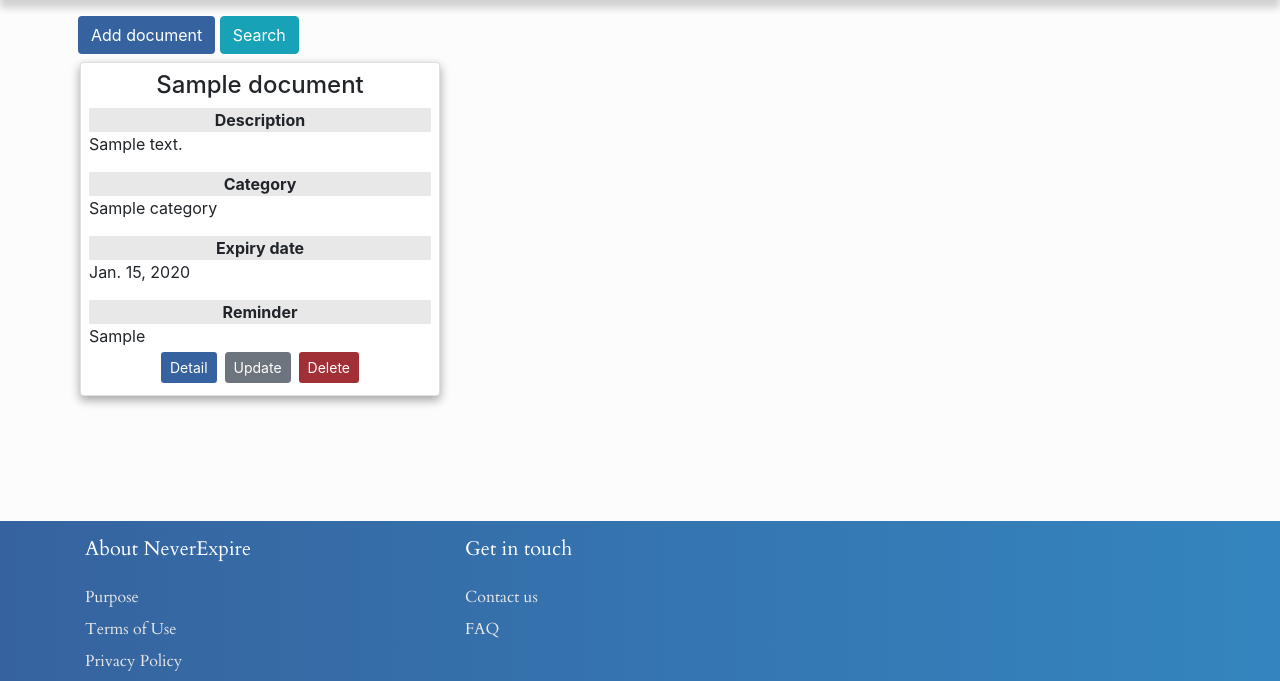
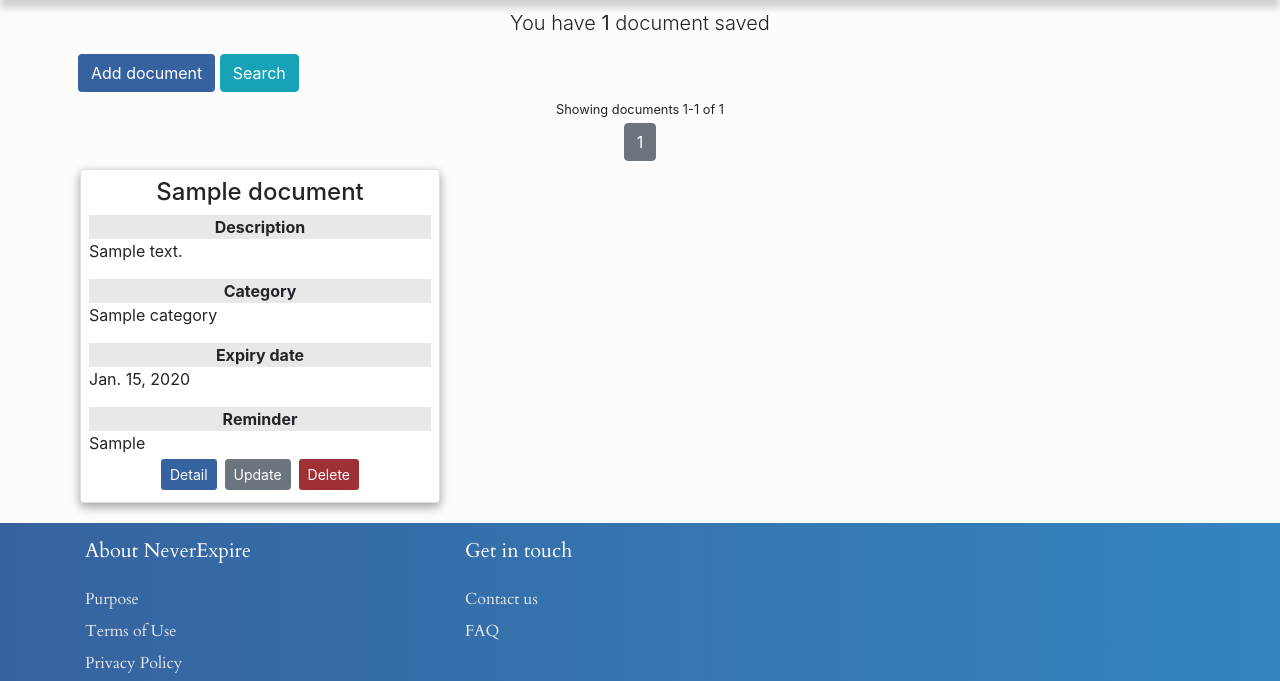
Before and after one commit to dmusilcz/reminder, a Django app: page /docs/ in a window 1280 px wide. Shown: the part 119-800 px from the top of the page. Run offline with Django 3.2, Linux system fonts and the light colour scheme; a user stored in the database is signed in; tables that the repository leaves empty hold one stand-in row (values such as "Sample post"); some libraries are stand-ins or nearby versions.

Commit message:
Reworked pagination

```diff
--- a/main/templates/main/docs.html
+++ b/main/templates/main/docs.html
@@ -11,10 +11,15 @@
   <div class="container h-100 p-0 main-container">
   <!--<div class="container">-->
     <div class="row mx-0">
-      <div class="col-12 px-0">
+      <div class="col-12 px-0 pt-2">
         <div class="text-center menu-heading mt-2">
           <h1>Documents</h1>
         </div>
+        {% if docs %}
+          <div class="w-100 text-center">
+            <p class="lead">You have <b>{{ user.document_set.count }}</b> document{{ user.document_set.count|pluralize }} saved</p>
+          </div>
+        {% endif %}
         <div class="my-2" id="messages">
           <p id='message' class="message-hidden">Document deleted successfully</p>
         </div>
@@ -28,6 +33,30 @@
   <!--<div class="container">-->
     <div class="row mx-0" id="docs-col">
       {% if docs.count > 0 %}
+        <div class="pagination w-100 d-flex flex-column">
+            <div class="text-center">
+              <p class="small mb-1">Showing documents {{ page_obj.start_index }}-{{ page_obj.end_index }} of {{ page_obj.paginator.count }}</p>
+            </div>
+            <div class="d-flex justify-content-center">
+              {% if page_obj.has_previous %}
+                <a class="btn btn-outline-secondary mb-2 mx-1" href="?page=1{% if searched %}&searched=True{% endif %}"><<</a>
+                <a class="btn btn-outline-secondary mb-2 mx-1" href="?page={{ page_obj.previous_page_number }}{% if searched %}&searched=True{% endif %}"><</a>
+              {% endif %}
+
+              {% for num in page_obj.paginator.page_range %}
+                {% if page_obj.number == num %}
+                  <a class="btn btn-secondary mb-2 mx-1" href="?page={{ num }}{% if searched %}&searched=True{% endif %}">{{ num }}</a>
+                {% elif num > page_obj.number|add:'-3' and num < page_obj.number|add:'3' %}
+                  <a class="btn btn-outline-secondary mb-2 mx-1" href="?page={{ num }}{% if searched %}&searched=True{% endif %}">{{ num }}</a>
+                {% endif %}
+              {% endfor %}
+
+              {% if page_obj.has_next %}
+                <a class="btn btn-outline-secondary mb-2 mx-1" href="?page={{ page_obj.next_page_number }}{% if searched %}&searched=True{% endif %}">></a>
+                <a class="btn btn-outline-secondary mb-2 mx-1" href="?page={{ page_obj.paginator.num_pages }}{% if searched %}&searched=True{% endif %}">>></a>
+              {% endif %}
+            </div>
+          </div>
         <div class="d-flex h-auto" id="docs-list">
           {% for doc in docs %}
           <div class="col-lg-4 col-md-6 col-sm-12 doc" id="doc_{{ doc.id }}">
@@ -56,10 +85,14 @@
           {% endfor %}
         </div>
           {% if is_paginated %}
-
+          <div class="pagination w-100 d-flex flex-column">
+            <div class="text-center">
+              <p class="small mb-1">Showing documents {{ page_obj.start_index }}-{{ page_obj.end_index }} of {{ page_obj.paginator.count }} ({{ user.document_set.count }} documents saved)</p>
+            </div>
+            <div class="d-flex justify-content-center">
               {% if page_obj.has_previous %}
-              <a class="btn btn-outline-secondary mb-2 mx-1" href="?page=1{% if searched %}&searched=True{% endif %}">First</a>
-              <a class="btn btn-outline-secondary mb-2 mx-1" href="?page={{ page_obj.previous_page_number }}{% if searched %}&searched=True{% endif %}">Previous</a>
+                <a class="btn btn-outline-secondary mb-2 mx-1" href="?page=1{% if searched %}&searched=True{% endif %}"><<</a>
+                <a class="btn btn-outline-secondary mb-2 mx-1" href="?page={{ page_obj.previous_page_number }}{% if searched %}&searched=True{% endif %}"><</a>
               {% endif %}
 
               {% for num in page_obj.paginator.page_range %}
@@ -71,12 +104,12 @@
               {% endfor %}
 
               {% if page_obj.has_next %}
-              <a class="btn btn-outline-secondary mb-2 mx-1" href="?page={{ page_obj.next_page_number }}{% if searched %}&searched=True{% endif %}">Next</a>
-              <a class="btn btn-outline-secondary mb-2 mx-1" href="?page={{ page_obj.paginator.num_pages }}{% if searched %}&searched=True{% endif %}">Last</a>
+                <a class="btn btn-outline-secondary mb-2 mx-1" href="?page={{ page_obj.next_page_number }}{% if searched %}&searched=True{% endif %}">></a>
+                <a class="btn btn-outline-secondary mb-2 mx-1" href="?page={{ page_obj.paginator.num_pages }}{% if searched %}&searched=True{% endif %}">>></a>
               {% endif %}
-
+            </div>
+          </div>
           {% endif %}
-
       {% else %}
         <div class="d-flex text-center justify-content-center w-100">
           <div class="d-flex no-docs px-2">
```
Also changed, not shown: main/templates/main/includes/partial_docs_list.html (+33 -1 lines). Lines whose indentation alone changed are shown as unchanged.
